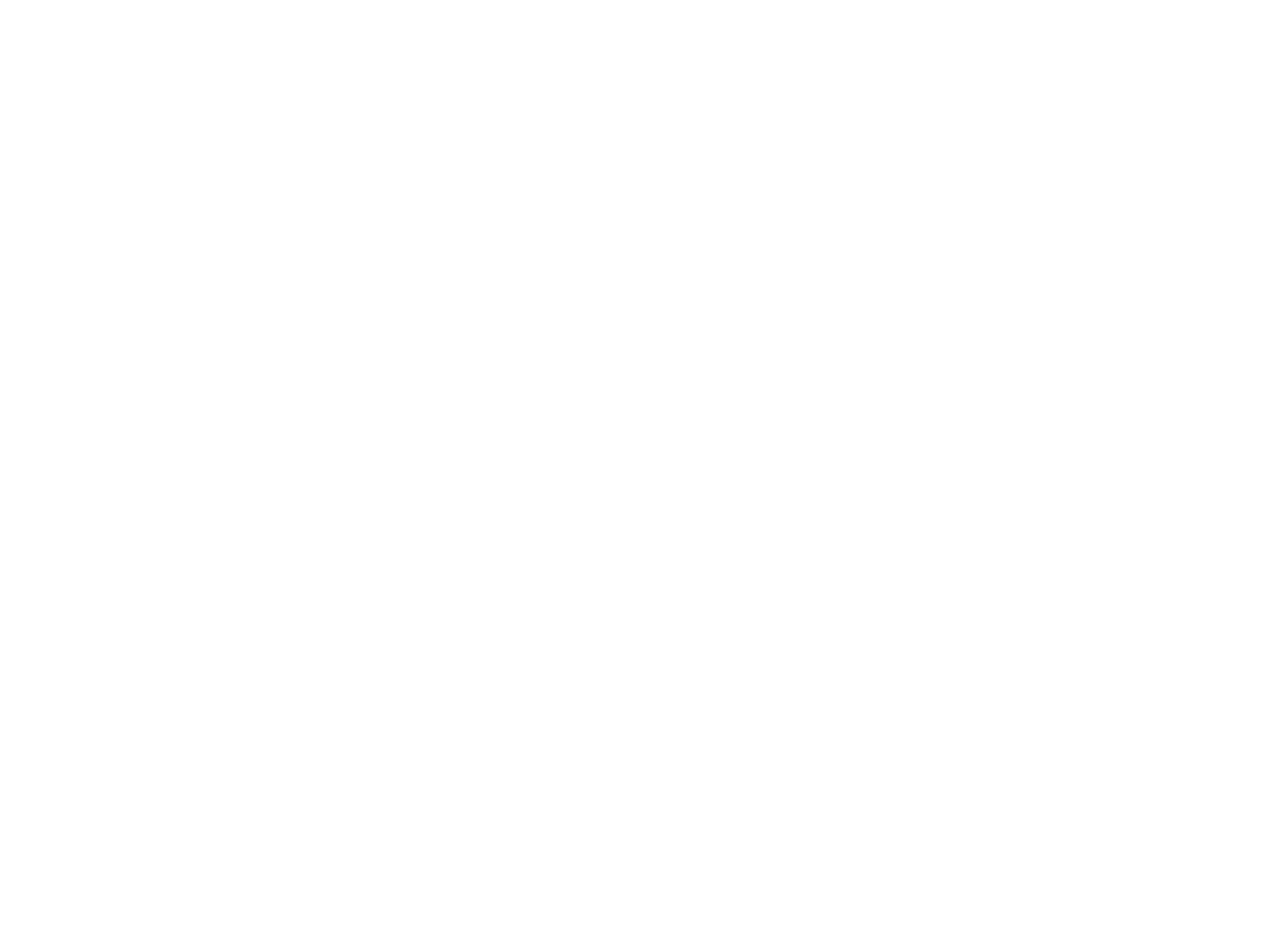
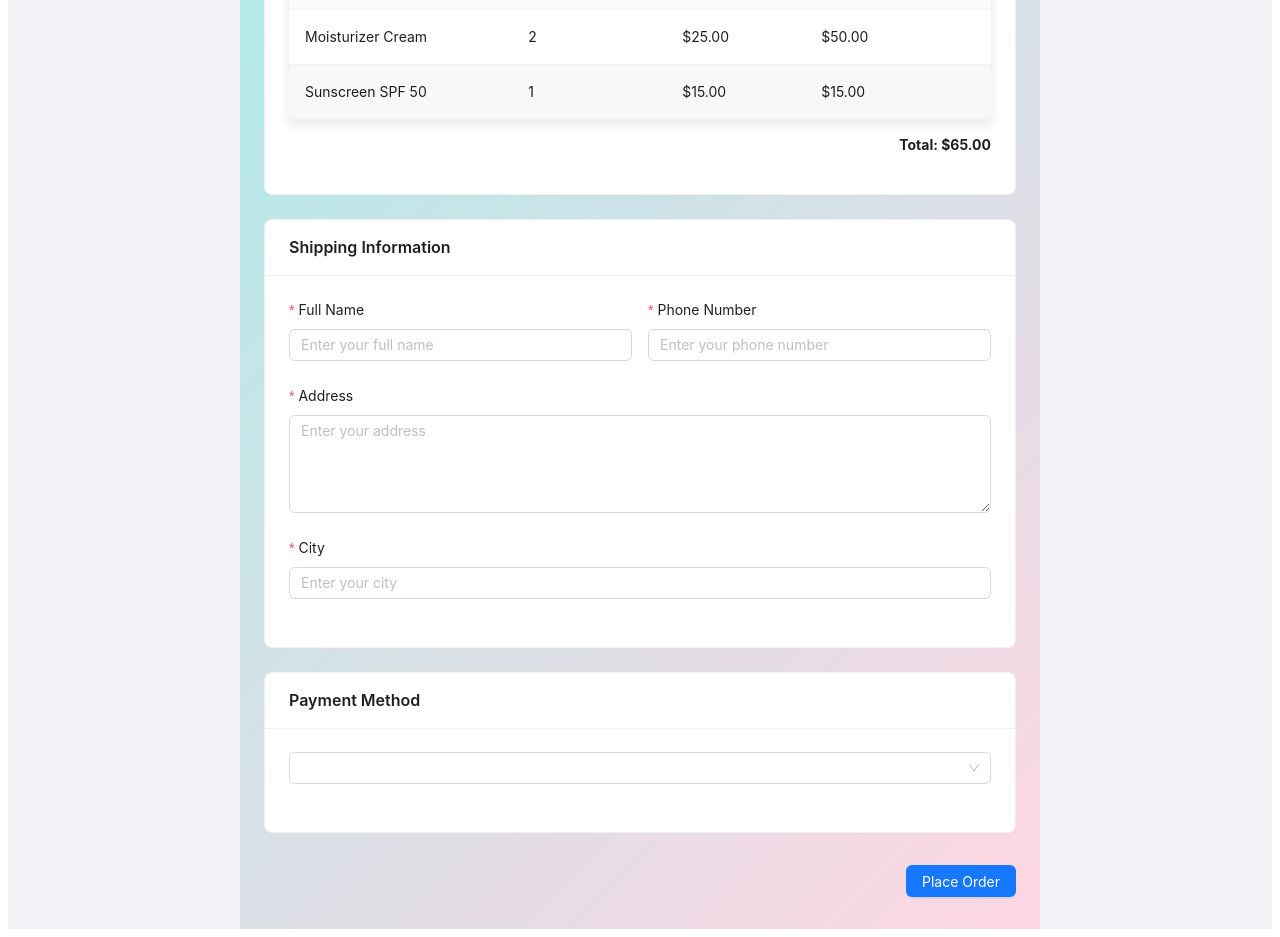
Before and after one commit to Hiiiiiiiii11/Spring2025SWD392_NET1707_G6_FE, a React (Create React App) app: page /order-confirmation in a window 1280 px wide. Before the commit this address had no page. Shown: the part 260-1197 px from the top of the page. Before the commit the page ends 800 px from the top, so only its background shows below. Built offline with nearby package versions, Linux system fonts and the light colour scheme; the HTML template or start-up script is replaced by a standard one.

Commit message:
Ordercofirmation page

```diff
--- a/src/pages/Cart/CartPage.jsx
+++ b/src/pages/Cart/CartPage.jsx
@@ -2,7 +2,7 @@
 import { Card, Button, Spin, message, Modal, InputNumber, Checkbox } from "antd";
 import { useNavigate } from "react-router-dom";
 import { ArrowLeftOutlined, ShoppingCartOutlined } from "@ant-design/icons";
-import { Link } from "react-router-dom"; // Thêm import Link để điều hướng
+import { Link } from "react-router-dom";
 import Footer from "../../components/Footer/Footer";
 import { GetAllProductCartAPI, UpdateQuantityProductAPI, RemoveProductFromCartAPI } from "../../services/cartService";
 import "../Cart/CartPage.css";
@@ -13,7 +13,7 @@
   const [isModalOpen, setIsModalOpen] = useState(false);
   const [selectedProduct, setSelectedProduct] = useState(null);
   const [newQuantity, setNewQuantity] = useState(1);
-    const [selectedProducts, setSelectedProducts] = useState([]); // Danh sách sản phẩm được chọn
+  const [selectedProducts, setSelectedProducts] = useState([]); // Danh sách sản phẩm được chọn (productID)
   const [isConfirmOpen, setIsConfirmOpen] = useState(false);
   const [productToRemove, setProductToRemove] = useState(null);
   const navigate = useNavigate();
@@ -32,6 +32,7 @@
       }));
       setCartProducts(formattedCart);
     } catch (error) {
+      message.error("❌ Failed to fetch cart items!");
     } finally {
       setLoading(false);
     }
@@ -47,16 +48,29 @@
     setIsModalOpen(false);
     setSelectedProduct(null);
   };
+
+  // Xử lý đặt hàng (chuyển đến OrderConfirmationPage với các sản phẩm được chọn)
   const handleOrderProduct = () => {
-        navigate('customer/orders');
+    if (selectedProducts.length === 0) {
+      message.warning("⚠️ Please select at least one product to order!");
+      return;
     }
+
+    // Lọc các sản phẩm được chọn từ cartProducts
+    const selectedItems = cartProducts.filter((product) =>
+      selectedProducts.includes(product.productID)
+    );
+
+    // Điều hướng đến OrderConfirmationPage và truyền danh sách sản phẩm được chọn qua state
+    navigate('/order-confirmation', { state: { selectedItems } });
+  };
 
   const handleUpdateQuantity = async () => {
     if (!selectedProduct) return;
 
     try {
       await UpdateQuantityProductAPI(selectedProduct.productID, newQuantity);
-            alert("✅ Quantity updated successfully!");
+      message.success("✅ Quantity updated successfully!");
       setCartProducts((prevCart) =>
         prevCart.map((item) =>
           item.productID === selectedProduct.productID ? { ...item, quantity: newQuantity } : item
@@ -64,7 +78,7 @@
       );
       handleCancel();
     } catch (error) {
-            alert("❌ Failed to update quantity!");
+      message.error("❌ Failed to update quantity!");
     }
   };
 
@@ -78,10 +92,12 @@
 
     try {
       await RemoveProductFromCartAPI(productToRemove.productID);
-            alert("✅ Product removed from cart!");
+      message.success("✅ Product removed from cart!");
       setCartProducts((prevCart) => prevCart.filter((item) => item.productID !== productToRemove.productID));
+      setSelectedProducts((prevSelected) => prevSelected.filter((id) => id !== productToRemove.productID));
+      fetchCart();
     } catch (error) {
-            alert("❌ Failed to remove product!");
+      message.error("❌ Failed to remove product!");
     } finally {
       setIsConfirmOpen(false);
       setProductToRemove(null);
@@ -98,17 +114,18 @@
   // Xóa nhiều sản phẩm đã chọn
   const handleRemoveSelectedProducts = async () => {
     if (selectedProducts.length === 0) {
-            alert("⚠️ Please select at least one product!");
+      message.warning("⚠️ Please select at least one product!");
       return;
     }
 
     try {
       await Promise.all(selectedProducts.map((productID) => RemoveProductFromCartAPI(productID)));
-            alert("✅ Selected products removed!");
+      message.success("✅ Selected products removed!");
       setCartProducts((prevCart) => prevCart.filter((item) => !selectedProducts.includes(item.productID)));
       setSelectedProducts([]);
+      fetchCart();
     } catch (error) {
-            alert("❌ Failed to remove selected products!");
+      message.error("❌ Failed to remove selected products!");
     }
   };
 
@@ -117,15 +134,14 @@
       <div className="cart-page">
         <div className="cartpage-info">
           <button className="back-to-product" onClick={() => navigate("/products")}>
-                        <ArrowLeftOutlined /> &nbsp;Products Page
+            <ArrowLeftOutlined /> Products Page
           </button>
           <div className="h1-content">
             <h1>
-                            <ShoppingCartOutlined />&nbsp;Your Cart{" "}
+              <ShoppingCartOutlined /> Your Cart
             </h1>
           </div>
         </div>
-
 
         {loading ? (
           <Spin size="large" />
@@ -151,13 +167,17 @@
                     onChange={(e) => handleSelectProduct(product.productID, e.target.checked)}
                     style={{ marginRight: "10px" }}
                   />
+                  <Link to={`/view-cart-product-detail?productId=${product.productID}`}>
                     <img
                       src={product.imageURL || "https://via.placeholder.com/150"}
                       alt={product.productName}
                       className="cart-card-image"
                     />
+                  </Link>
                   <div className="cart-card-info">
+                    <Link to={`/view-cart-product-detail?productId=${product.productID}`}>
                       <h2>{product.productName}</h2>
+                    </Link>
                     <p><strong>Category:</strong> {product.category}</p>
                     <p><strong>For Skin Type:</strong> {product.skinTypeCompatibility}</p>
                     <p className="price"><strong>Price:</strong> {product.price ? product.price.toLocaleString() + "$" : "N/A"}</p>
@@ -177,13 +197,14 @@
                 </div>
               </Card>
             ))}
+
+            <div className="order-btn">
+              <button className="order-products" onClick={handleOrderProduct}>
+                Order Selected Products
+              </button>
+            </div>
           </>
         )}
-                <div className="order-btn">
-                    <button className="order-products" onClick={() => handleOrderProduct()}>Order Products
-
-                    </button>
-                </div>
       </div>
       <Footer />
 
@@ -196,7 +217,7 @@
         cancelText="Cancel"
       >
         <p><strong>Product:</strong> {selectedProduct?.productName}</p>
-                Quantity: &nbsp;
+        Quantity:
         <InputNumber
           min={1}
           max={selectedProduct?.stockQuantity || 100}
@@ -215,7 +236,6 @@
       >
         <p>Do you want to remove <strong>{productToRemove?.productName}</strong> from your cart?</p>
       </Modal>
-
     </div>
   );
 };
--- /dev/null
+++ b/src/pages/OrderConfirmationPage.jsx
@@ -0,0 +1,133 @@
+import { useNavigate } from 'react-router-dom';
+import React, { useState } from 'react';
+import { Card, Form, Input, Button, Select, Table, Typography, Row, Col, message } from 'antd';
+const { Title, Text } = Typography;
+
+
+const OrderConfirmationPage = () => {
+  const navigate = useNavigate();
+  const [form] = Form.useForm();
+
+  // Dữ liệu mẫu (mock data) cho giỏ hàng và thông tin đơn hàng
+  const cartItems = [
+    { productId: 'P001', productName: 'Moisturizer Cream', quantity: 2, price: 25.00 },
+    { productId: 'P002', productName: 'Sunscreen SPF 50', quantity: 1, price: 15.00 },
+  ];
+
+  const [shippingInfo, setShippingInfo] = useState({
+    fullName: '',
+    address: '',
+    city: '',
+    phone: '',
+  });
+
+  const paymentMethods = [
+    { label: 'Credit Card', value: 'credit_card' },
+    { label: 'Cash on Delivery', value: 'cod' },
+    { label: 'PayPal', value: 'paypal' },
+  ];
+
+  const [selectedPayment, setSelectedPayment] = useState('credit_card');
+
+  // Tính tổng tiền
+  const total = cartItems.reduce((sum, item) => sum + item.price * item.quantity, 0);
+
+  // Xử lý submit đơn hàng
+  const onFinish = (values) => {
+    setShippingInfo(values);
+    message.success('Order placed successfully! Thank you for your purchase.');
+    navigate('/customer/history'); // Điều hướng đến lịch sử đơn hàng sau khi đặt
+  };
+
+  // Cột cho bảng sản phẩm
+  const columns = [
+    { title: 'Product Name', dataIndex: 'productName', key: 'productName' },
+    { title: 'Quantity', dataIndex: 'quantity', key: 'quantity' },
+    { title: 'Price ($)', dataIndex: 'price', key: 'price', render: (text) => `$${text.toFixed(2)}` },
+    {
+      title: 'Subtotal ($)',
+      key: 'subtotal',
+      render: (_, record) => `$${(record.price * record.quantity).toFixed(2)}`,
+    },
+  ];
+
+  return (
+    <div style={{ padding: 24, maxWidth: 800, margin: '0 auto', background: 'linear-gradient(135deg, #a8edea, #fed6e3)', minHeight: '100vh' }}>
+      <Title level={2}>Order Confirmation</Title>
+      <Card title="Review Your Cart" style={{ marginBottom: 24 }}>
+        <Table
+          columns={columns}
+          dataSource={cartItems}
+          rowKey="productId"
+          pagination={false}
+        />
+        <p style={{ fontWeight: 'bold', textAlign: 'right' }}>Total: ${total.toFixed(2)}</p>
+      </Card>
+
+      <Card title="Shipping Information">
+        <Form
+          form={form}
+          name="shippingForm"
+          onFinish={onFinish}
+          layout="vertical"
+        >
+          <Row gutter={16}>
+            <Col span={12}>
+              <Form.Item
+                name="fullName"
+                label="Full Name"
+                rules={[{ required: true, message: 'Please enter your full name!' }]}
+              >
+                <Input placeholder="Enter your full name" />
+              </Form.Item>
+            </Col>
+            <Col span={12}>
+              <Form.Item
+                name="phone"
+                label="Phone Number"
+                rules={[{ required: true, message: 'Please enter your phone number!' }]}
+              >
+                <Input placeholder="Enter your phone number" />
+              </Form.Item>
+            </Col>
+          </Row>
+          <Form.Item
+            name="address"
+            label="Address"
+            rules={[{ required: true, message: 'Please enter your address!' }]}
+          >
+            <Input.TextArea placeholder="Enter your address" rows={4} />
+          </Form.Item>
+          <Form.Item
+            name="city"
+            label="City"
+            rules={[{ required: true, message: 'Please enter your city!' }]}
+          >
+            <Input placeholder="Enter your city" />
+          </Form.Item>
+        </Form>
+      </Card>
+
+      <Card title="Payment Method" style={{ marginTop: 24 }}>
+        <Form.Item
+          name="paymentMethod"
+          rules={[{ required: true, message: 'Please select a payment method!' }]}
+        >
+          <Select
+            value={selectedPayment}
+            onChange={setSelectedPayment}
+            options={paymentMethods}
+          />
+        </Form.Item>
+      </Card>
+
+      <div style={{ textAlign: 'right', marginTop: 24 }}>
+        <Button type="primary" htmlType="submit" onClick={() => form.submit()}>
+          Place Order
+        </Button>
+      </div>
+    </div>
+  );
+};
+
+export default OrderConfirmationPage;
--- a/src/routers/router.js
+++ b/src/routers/router.js
@@ -24,6 +24,7 @@
 import ManagePromotion from "../pages/ManagePromotion/ManagePromotion";
 import CustomerHistoryOrder from "../pages/CustomerHistoryOrder/CustomerHistoryOrder";
 import ViewCartProductDetail from "../pages/CartDetail/ViewCartProductDetail";
+import OrderConfirmationPage from "../pages/OrderConfirmationPage";
 
 
 const AppRouter = createBrowserRouter([
@@ -49,6 +50,7 @@
       { path: "/view-order-detail", element: <ViewOrderDetail /> },
       { path: "/manage-batch/:productID", element: <PrivateRoute element={<BatchManagement />} allowedRoles={["MANAGER"]} /> },
       { path: "/view-cart-product-detail", element: <ViewCartProductDetail /> },
+      { path: "/order-confirmation", element: <OrderConfirmationPage/>},
       { path: "/manage-staff", element: <PrivateRoute element={<ManagerStaff />} allowedRoles={["MANAGER"]} /> },
       { path: "/manager-orders", element: <ManageOrders />, },
       { path: "/forgot-password", element: <PrivateRoute element={<ForgotPassword />} allowedRoles={["GUEST"]} /> },
```
Lines whose indentation alone changed are shown as unchanged.
